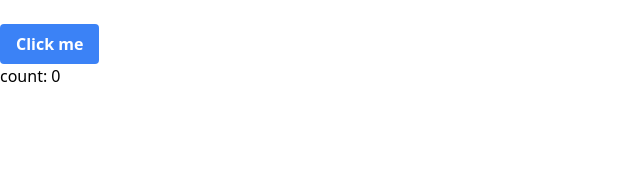
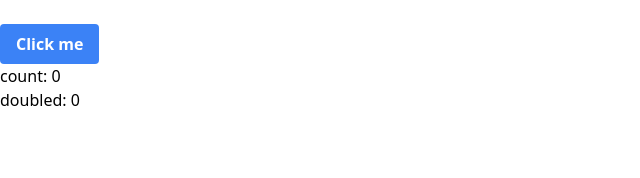
Before and after one commit to vedovelli/curso-svelte, a Svelte app: page / in a window 1280 px wide. Shown: the top 178 px of the page, without its empty margins (0-640 px from the left). Built offline with nearby package versions, Linux system fonts and the light colour scheme.

Commit message:
Update App.svelte

```diff
--- a/src/App.svelte
+++ b/src/App.svelte
@@ -1,7 +1,16 @@
 <script>
   let count = 0;
 
-  const clickHandler = () => {};
+  $: if (count === 10) {
+    alert("Contagem está perigosamente alta");
+    count = 9;
+  }
+
+  $: doubled = count * 2;
+
+  const clickHandler = () => {
+    count++;
+  };
 </script>
 
 <main class="container mx-auto pt-6">
@@ -14,4 +23,5 @@
     </button>
   </div>
   <p>count: {count}</p>
+  <p>doubled: {doubled}</p>
 </main>
```
